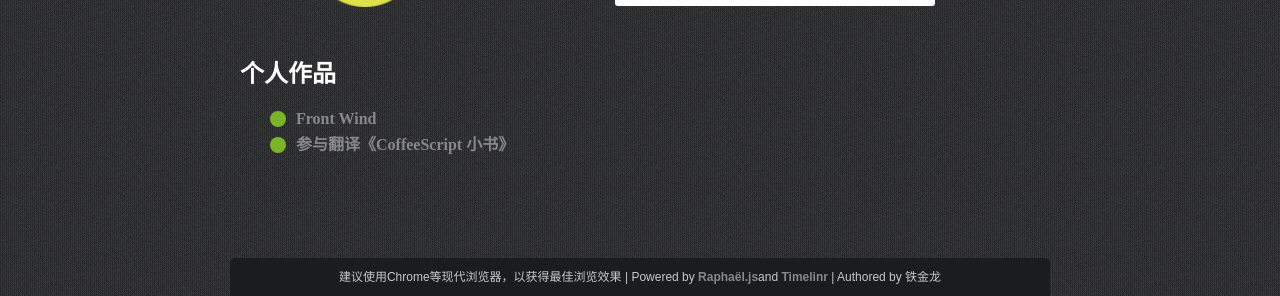
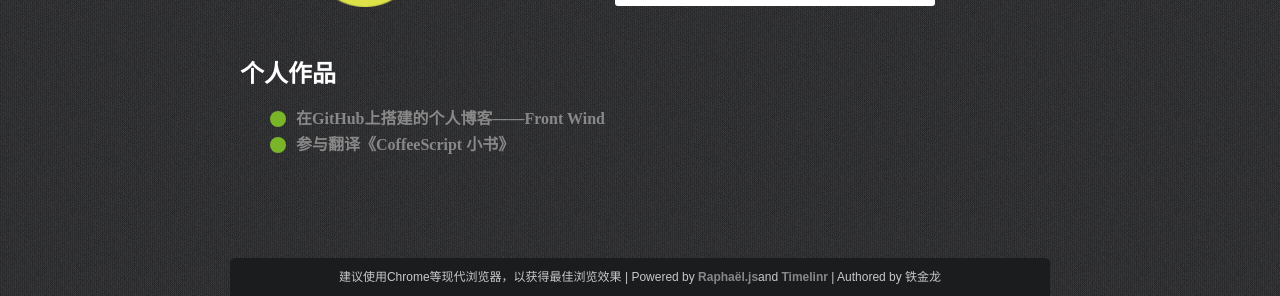
Before and after one commit to tiemuxu/tiemuxu.github.com, a Jekyll site: the page built from about.html, in a window 1280 px wide and 1333 px high. Shown: the part 1037-1333 px from the top of the window. Built offline with Jekyll 4.4.1, drawn with Linux system fonts in a browser that asks for light colours; Markdown is read by kramdown in place of the engine named in the settings.

Commit message:
change the works list.

```diff
--- a/about.html
+++ b/about.html
@@ -239,7 +239,7 @@ title: 铁金龙的简历
 		    <h1>个人作品</h1>
 			<div class="content">
 			    <ul>
-				    <li><div class="worksdot"></div><a href="http://tiemuxu.github.com">Front Wind</a></li>
+				    <li><div class="worksdot"></div><a href="http://tiemuxu.github.com">在GitHub上搭建的个人博客——Front Wind</a></li>
 					<li><div class="worksdot"></div><a href="http://read.douban.com/ebook/198648/">参与翻译《CoffeeScript 小书》</a></li>
 				</ul>
 			</div>
```
